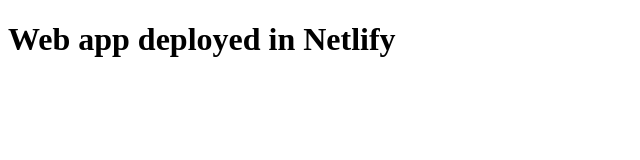
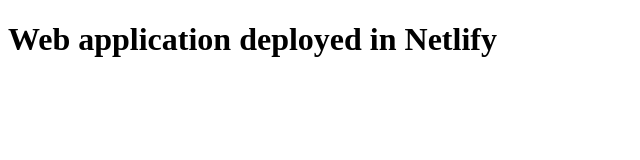
Before and after one commit to Jayakannan-Karuppasamy/sample-git-rep, a plain HTML site: page index.html in a window 1280 px wide. Shown: the whole page, without its empty margins (0-640 px from the left). Drawn offline with Linux system fonts and the light colour scheme.

Commit message:
change h1 tag content

```diff
--- a/index.html
+++ b/index.html
@@ -8,6 +8,6 @@
     <title>Document</title>
 </head>
 <body>
-    <h1> Web app deployed in Netlify</h1>
+    <h1> Web application deployed in Netlify</h1>
 </body>
 </html>
```
